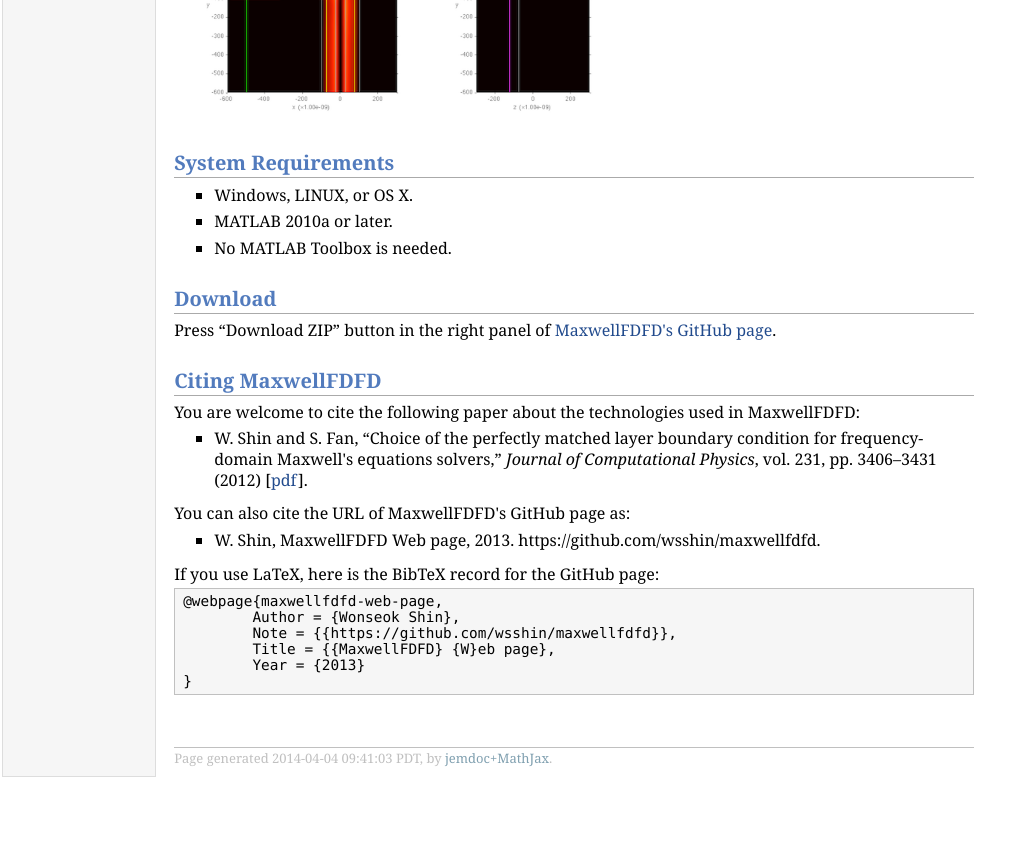
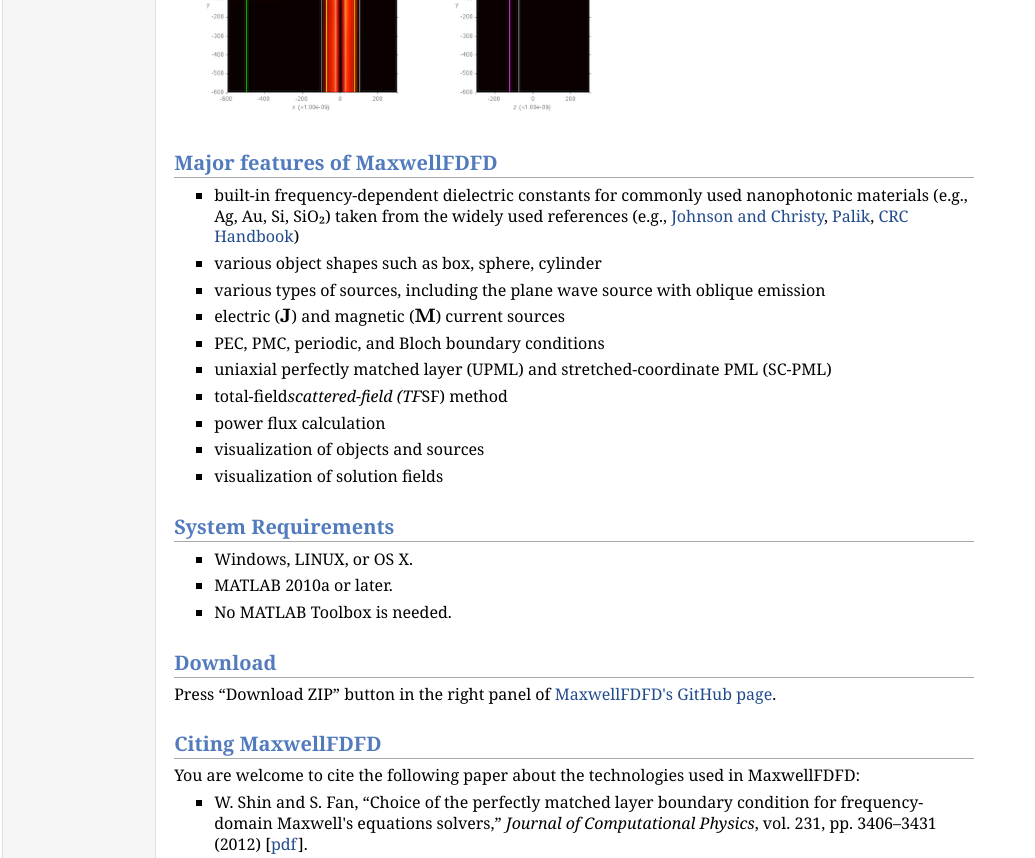
Before and after one commit to wsshin/website-jemdoc, a plain HTML site: page maxwellfdfd.html in a window 1280 px wide. Shown: the part 1020-1878 px from the top of the page, without its empty margins (0-1035 px from the left). Before the commit the page ends 1807 px from the top, so only its background shows below. Drawn offline with nearby package versions, Linux system fonts and the light colour scheme; some packages are replaced by stand-ins of ours.

Commit message:
Features section is added to maxwellfdfd.html

```diff
--- a/maxwellfdfd.html
+++ b/maxwellfdfd.html
@@ -50,6 +50,29 @@
 <table class="imgtable"><tr><td>
 <img src="doc/img/coax_bend_field.png" alt="Plasmonic Coaxial Waveguide Bend" width="450px" />&nbsp;</td>
 <td align="left"></td></tr></table>
+<h2>Major features of MaxwellFDFD</h2>
+<ul>
+<li><p>built-in frequency-dependent dielectric constants for commonly used nanophotonic materials (e.g., Ag, Au, Si, SiO₂) taken from the widely used references (e.g., <a href="http://journals.aps.org/prb/abstract/10.1103/PhysRevB.6.4370" target=&ldquo;blank&rdquo;>Johnson and Christy</a>, <a href="http://books.google.com/books/about/Handbook<u>of</u>Optical<u>Constants</u>of<u>Solids.html?id=d4</u>kRYYS0H8C" target=&ldquo;blank&rdquo;>Palik</a>, <a href="books.google.com/books?isbn=1439880492" target=&ldquo;blank&rdquo;>CRC Handbook</a>)</p>
+</li>
+<li><p>various object shapes such as box, sphere, cylinder</p>
+</li>
+<li><p>various types of sources, including the plane wave source with oblique emission</p>
+</li>
+<li><p>electric (\(\mathbf{J}\)) and magnetic (\(\mathbf{M}\)) current sources</p>
+</li>
+<li><p>PEC, PMC, periodic, and Bloch boundary conditions</p>
+</li>
+<li><p>uniaxial perfectly matched layer (UPML) and stretched-coordinate PML (SC-PML) </p>
+</li>
+<li><p>total-field<i>scattered-field (TF</i>SF) method</p>
+</li>
+<li><p>power flux calculation</p>
+</li>
+<li><p>visualization of objects and sources</p>
+</li>
+<li><p>visualization of solution fields</p>
+</li>
+</ul>
 <h2>System Requirements</h2>
 <ul>
 <li><p>Windows, LINUX, or OS X.</p>
@@ -84,7 +107,7 @@
 </pre></div></div>
 <div id="footer">
 <div id="footer-text">
-Page generated 2014-04-04 09:41:03 PDT, by <a href="https://github.com/wsshin/jemdoc" target="blank">jemdoc+MathJax</a>.
+Page generated 2014-04-04 10:06:49 PDT, by <a href="https://github.com/wsshin/jemdoc" target="blank">jemdoc+MathJax</a>.
 </div>
 </div>
 </td>
```
Also changed, not shown: ee256.html (+1 -1 lines), fd3d.html (+1 -1 lines), index.html (+1 -1 lines), jemdoc+mathjax.html (+1 -1 lines), publications.html (+1 -1 lines).
